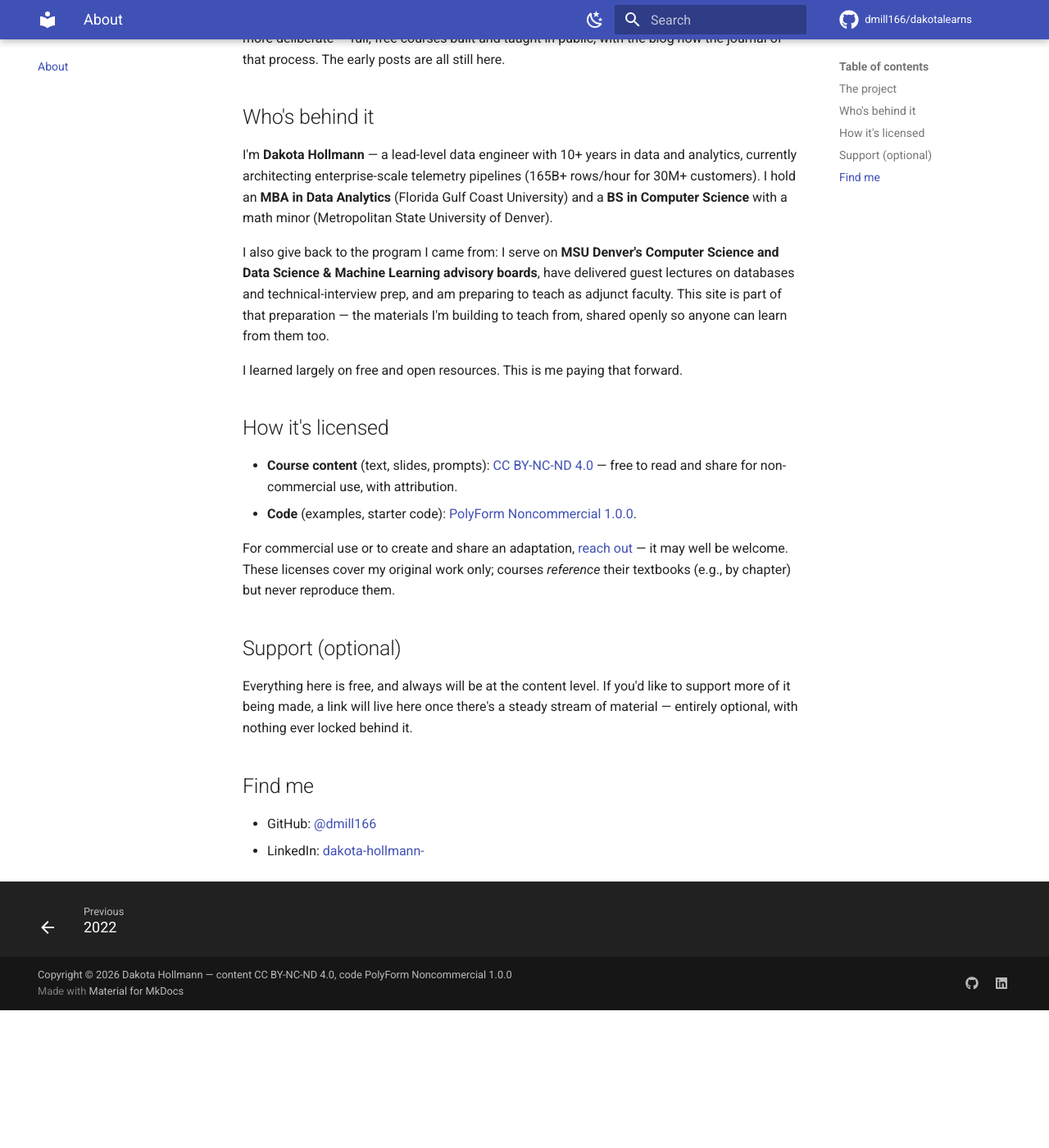
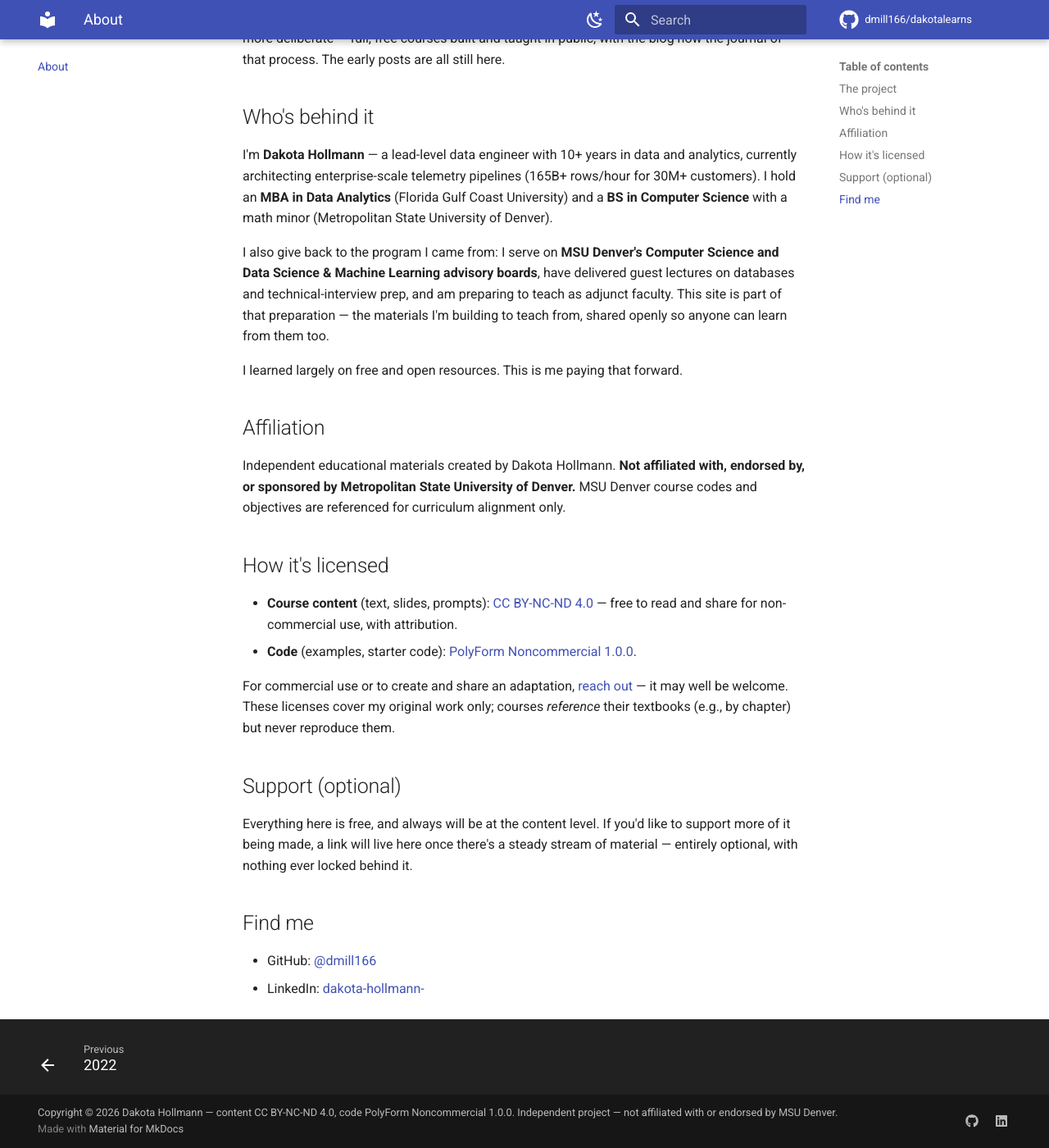
Before and after one commit to dmill166/dakotalearns, an MkDocs documentation site: the page built from docs/about.md, in a window 1280 px wide and 1400 px high, scrolled down 414 px. Shown: the whole window at 82% size. Built offline with MkDocs 1.6.1 and Material for MkDocs 9.7.7, drawn with Linux system fonts in a browser that asks for light colours; comment, search, counter and statistics services are not loaded; before the commit the page ends 1646 px from its top, so only the background shows below that.

Commit message:
docs(site): add MSU Denver non-affiliation disclaimer
Use MSU Denver course codes/titles as factual curriculum-alignment references
(Option A), with a clear disclaimer so nothing reads as an official MSU offering
or implies Dakota is currently a professor there.

## Changed
- Site footer (mkdocs.yml copyright) -- append "independent project, not
  affiliated with or endorsed by MSU Denver" so it shows on every page.
- About -- new "Affiliation" section with the full disclaimer.
- CS 1050 course page -- an "About the name" note framing "CS 1050" as alignment
  only, not affiliation.

## Verified
`mkdocs build --strict` passes; footer disclaimer confirmed on the home page.

## 12-Month Note
We kept the MSU course codes because referencing a course you align to is
legitimate nominative use -- the disclaimer is what keeps it clean. Never add
MSU's logo/seal/colors or language implying he teaches there now or that MSU
endorses this. Stance if it resurfaces: codes = alignment fact, disclaimer = safeguard.

```diff
--- a/docs/about.md
+++ b/docs/about.md
@@ -14,6 +14,10 @@ I also give back to the program I came from: I serve on **MSU Denver's Computer
 
 I learned largely on free and open resources. This is me paying that forward.
 
+## Affiliation
+
+Independent educational materials created by Dakota Hollmann. **Not affiliated with, endorsed by, or sponsored by Metropolitan State University of Denver.** MSU Denver course codes and objectives are referenced for curriculum alignment only.
+
 ## How it's licensed
 
 - **Course content** (text, slides, prompts): [CC BY-NC-ND 4.0](https://creativecommons.org/licenses/by-nc-nd/4.0/) — free to read and share for non-commercial use, with attribution.
--- a/mkdocs.yml
+++ b/mkdocs.yml
@@ -5,7 +5,8 @@ site_author: Dakota Hollmann
 repo_url: https://github.com/dmill166/dakotalearns
 repo_name: dmill166/dakotalearns
 copyright: >
-  Copyright © 2026 Dakota Hollmann — content CC BY-NC-ND 4.0, code PolyForm Noncommercial 1.0.0
+  Copyright © 2026 Dakota Hollmann — content CC BY-NC-ND 4.0, code PolyForm Noncommercial 1.0.0.
+  Independent project — not affiliated with or endorsed by MSU Denver.
 
 theme:
   name: material
```
Also changed, not shown: docs/courses/cs1050/index.md (+3 -0 lines).
